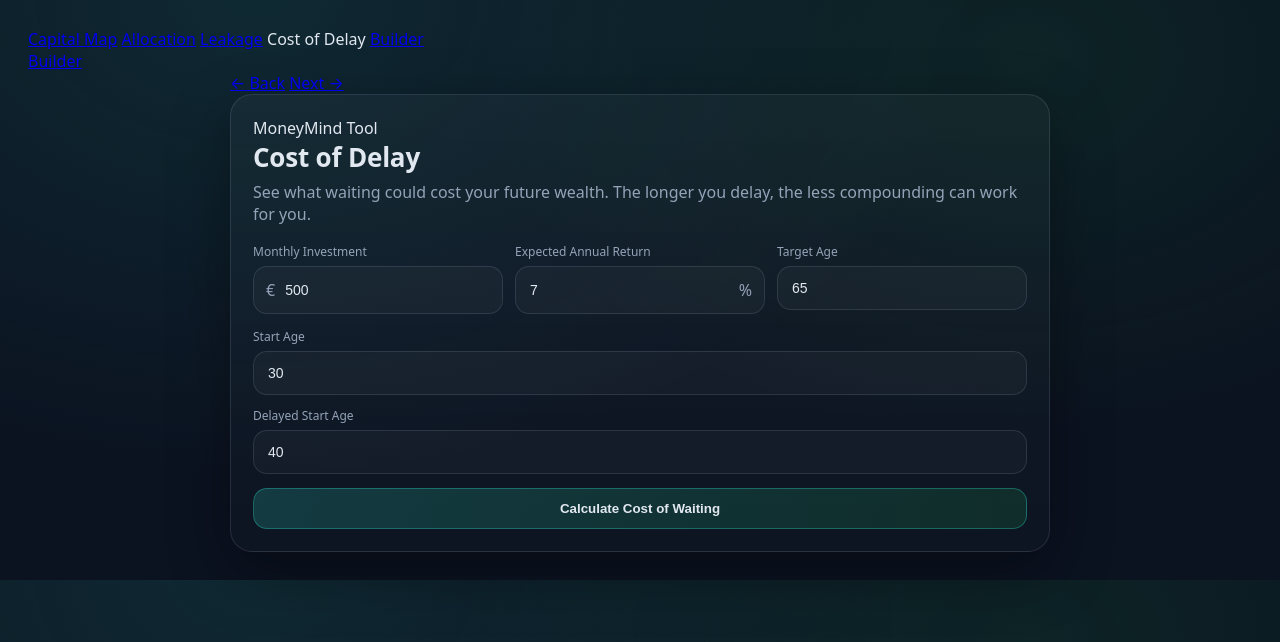
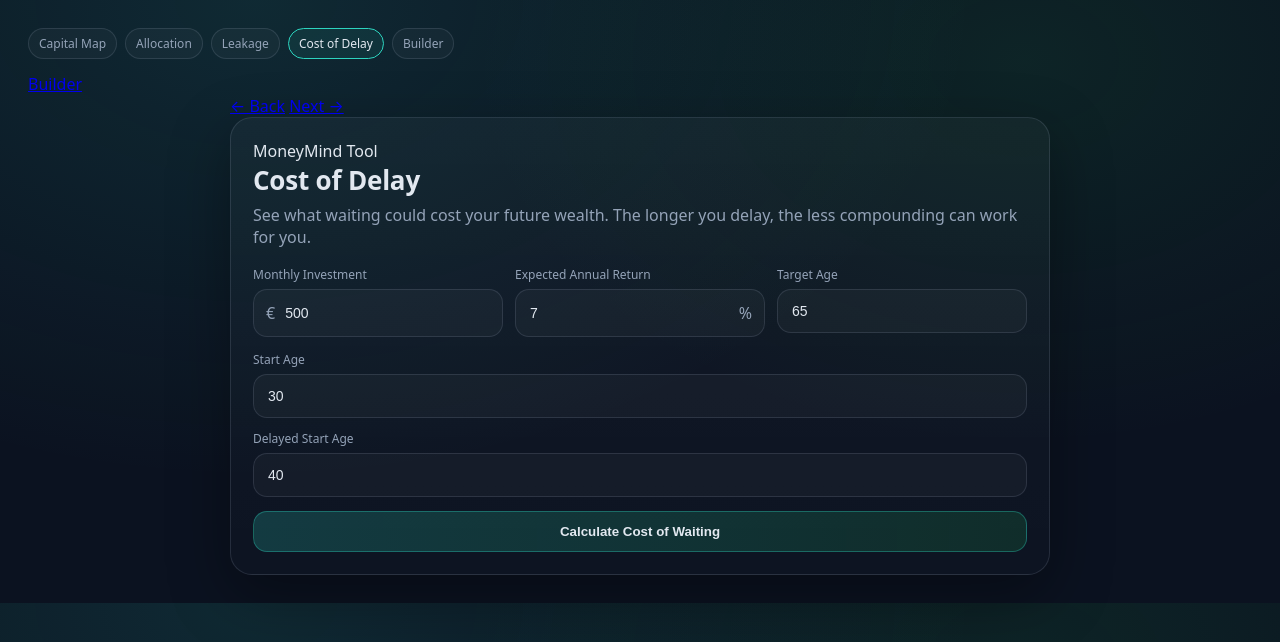
Before and after one commit to PPHaag/moneymind-mvp, a plain HTML site: page tools/cost-of-delay/index.html in a window 1280 px wide. Drawn offline with Linux system fonts and the light colour scheme.

Commit message:
Update style.css

```diff
--- a/tools/cost-of-delay/style.css
+++ b/tools/cost-of-delay/style.css
@@ -166,3 +166,31 @@ body{
   color:var(--muted);
   font-size:12px;
 }
+.mm-toolnav{
+  display:flex;
+  gap:8px;
+  margin-bottom:14px;
+  flex-wrap:wrap;
+}
+
+.mm-toolnav a,
+.mm-toolnav span{
+  text-decoration:none;
+  font-size:12px;
+  padding:6px 10px;
+  border-radius:999px;
+  border:1px solid var(--line);
+  color:var(--muted);
+  background:rgba(255,255,255,.03);
+}
+
+.mm-toolnav a:hover{
+  border-color:var(--accent);
+  color:var(--text);
+}
+
+.mm-toolnav .active{
+  border-color:var(--accent);
+  color:var(--text);
+  background:rgba(45,212,191,.08);
+}
```
